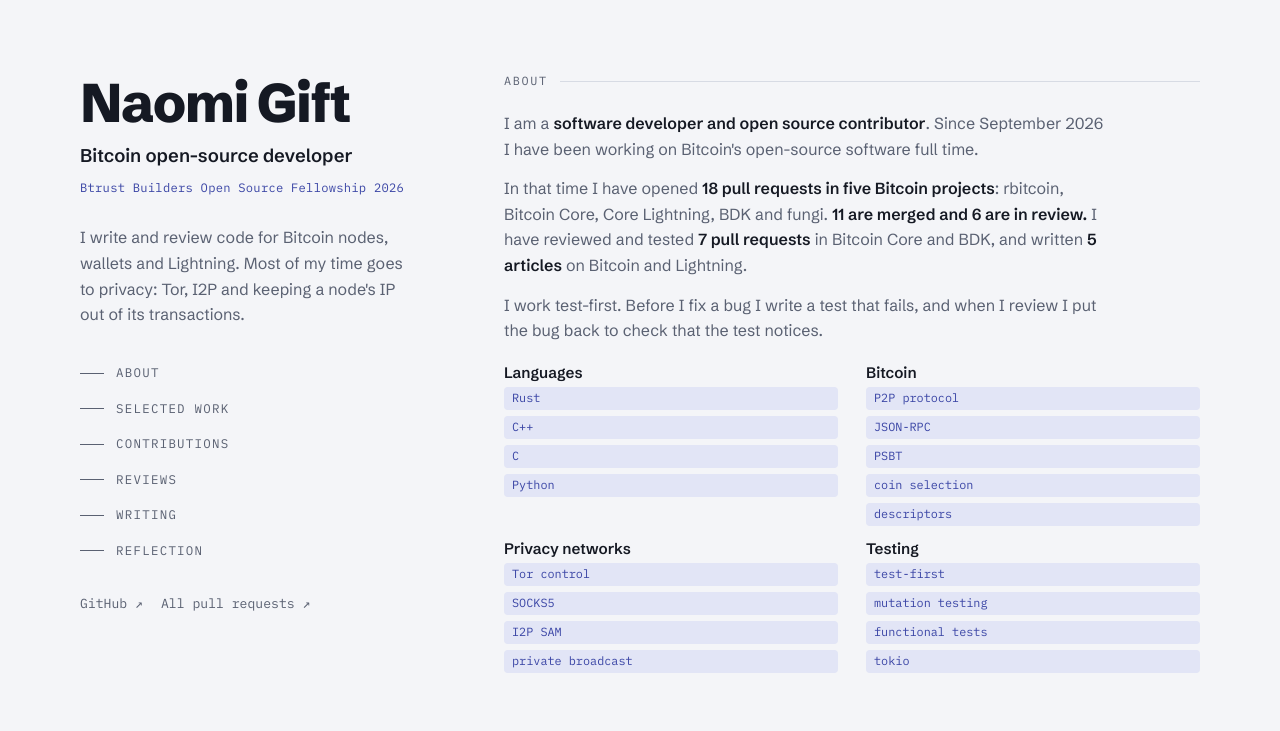
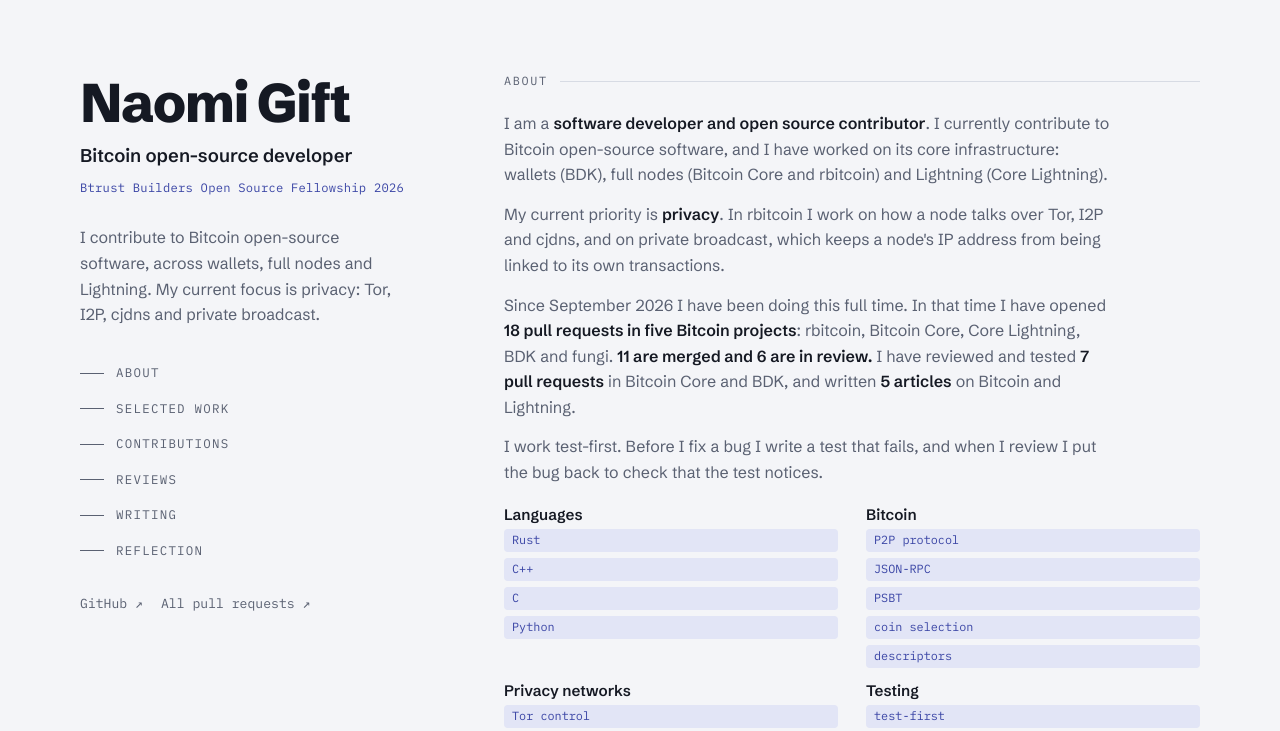
Before and after one commit to Naomi-Gift/Naomi-Gift.github.io, a plain HTML site: page index.html in a window 1280 px wide. Shown: the top 731 px of the page. Drawn offline with Linux system fonts and the light colour scheme.

Commit message:
Reword the intro and bio

```diff
--- a/index.html
+++ b/index.html
@@ -122,7 +122,7 @@ section{display:flex;flex-direction:column;gap:20px;scroll-margin-top:24px}
     <p class="role">Bitcoin open-source developer</p>
     <p class="fellow">Btrust Builders Open Source Fellowship 2026</p>
   </div>
-  <p class="bio">I write and review code for Bitcoin nodes, wallets and Lightning. Most of my time goes to privacy: Tor, I2P and keeping a node's IP out of its transactions.</p>
+  <p class="bio">I contribute to Bitcoin open-source software, across wallets, full nodes and Lightning. My current focus is privacy: Tor, I2P, cjdns and private broadcast.</p>
   <nav aria-label="Sections"><ul>
     <li><a href="#about">About</a></li>
     <li><a href="#work">Selected work</a></li>
@@ -139,8 +139,9 @@ section{display:flex;flex-direction:column;gap:20px;scroll-margin-top:24px}
 <section id="about">
   <div class="label">About</div>
   <div class="prose">
-    <p>I am a <b>software developer and open source contributor</b>. Since September 2026 I have been working on Bitcoin's open-source software full time.</p>
-    <p>In that time I have opened <b>18 pull requests in five Bitcoin projects</b>: rbitcoin, Bitcoin Core, Core Lightning, BDK and fungi. <b>11 are merged and 6 are in review.</b> I have reviewed and tested <b>7 pull requests</b> in Bitcoin Core and BDK, and written <b>5 articles</b> on Bitcoin and Lightning.</p>
+    <p>I am a <b>software developer and open source contributor</b>. I currently contribute to Bitcoin open-source software, and I have worked on its core infrastructure: wallets (BDK), full nodes (Bitcoin Core and rbitcoin) and Lightning (Core Lightning).</p>
+    <p>My current priority is <b>privacy</b>. In rbitcoin I work on how a node talks over Tor, I2P and cjdns, and on private broadcast, which keeps a node's IP address from being linked to its own transactions.</p>
+    <p>Since September 2026 I have been doing this full time. In that time I have opened <b>18 pull requests in five Bitcoin projects</b>: rbitcoin, Bitcoin Core, Core Lightning, BDK and fungi. <b>11 are merged and 6 are in review.</b> I have reviewed and tested <b>7 pull requests</b> in Bitcoin Core and BDK, and written <b>5 articles</b> on Bitcoin and Lightning.</p>
     <p>I work test-first. Before I fix a bug I write a test that fails, and when I review I put the bug back to check that the test notices.</p>
   </div>
   <div class="skills">
```
